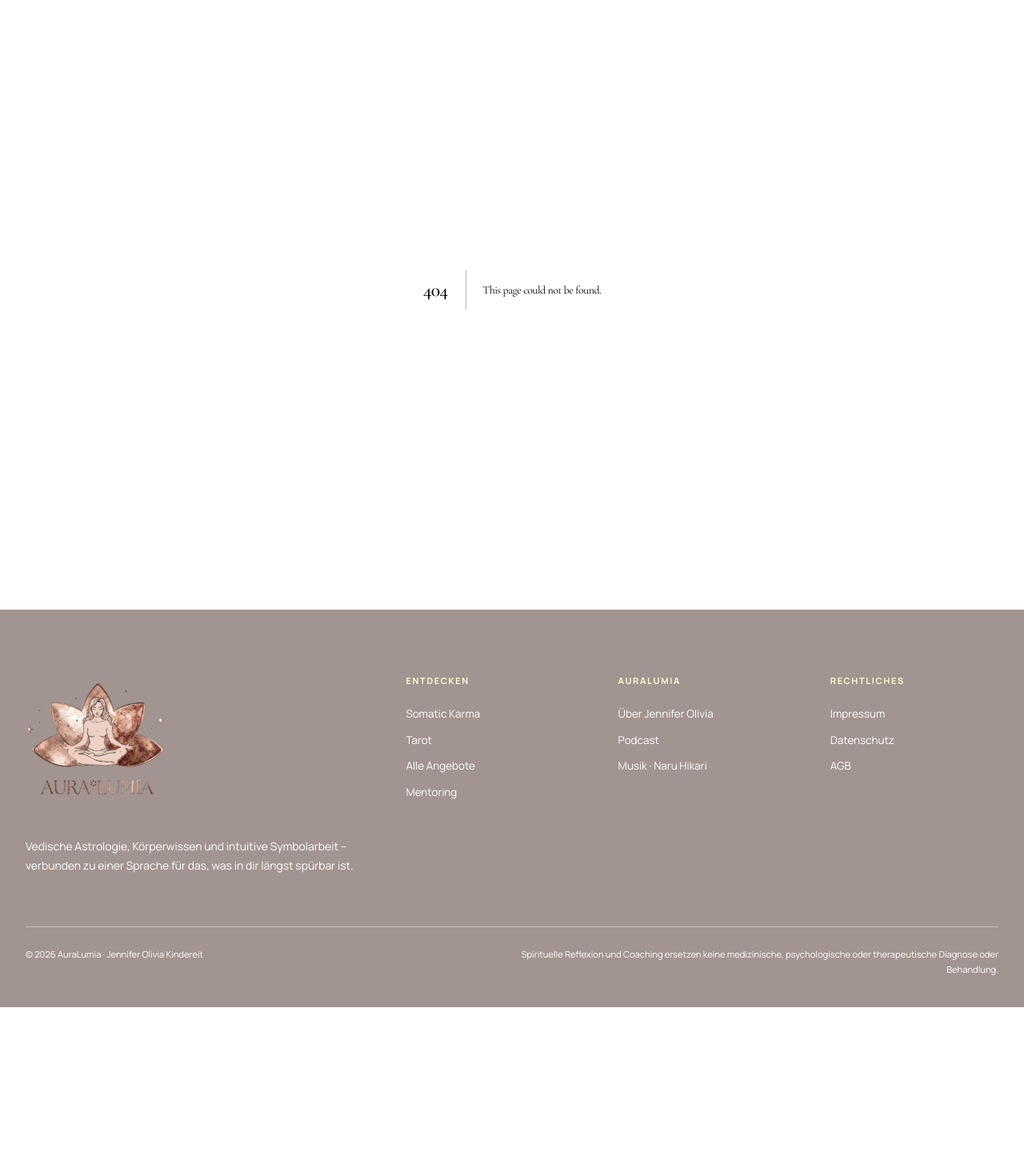
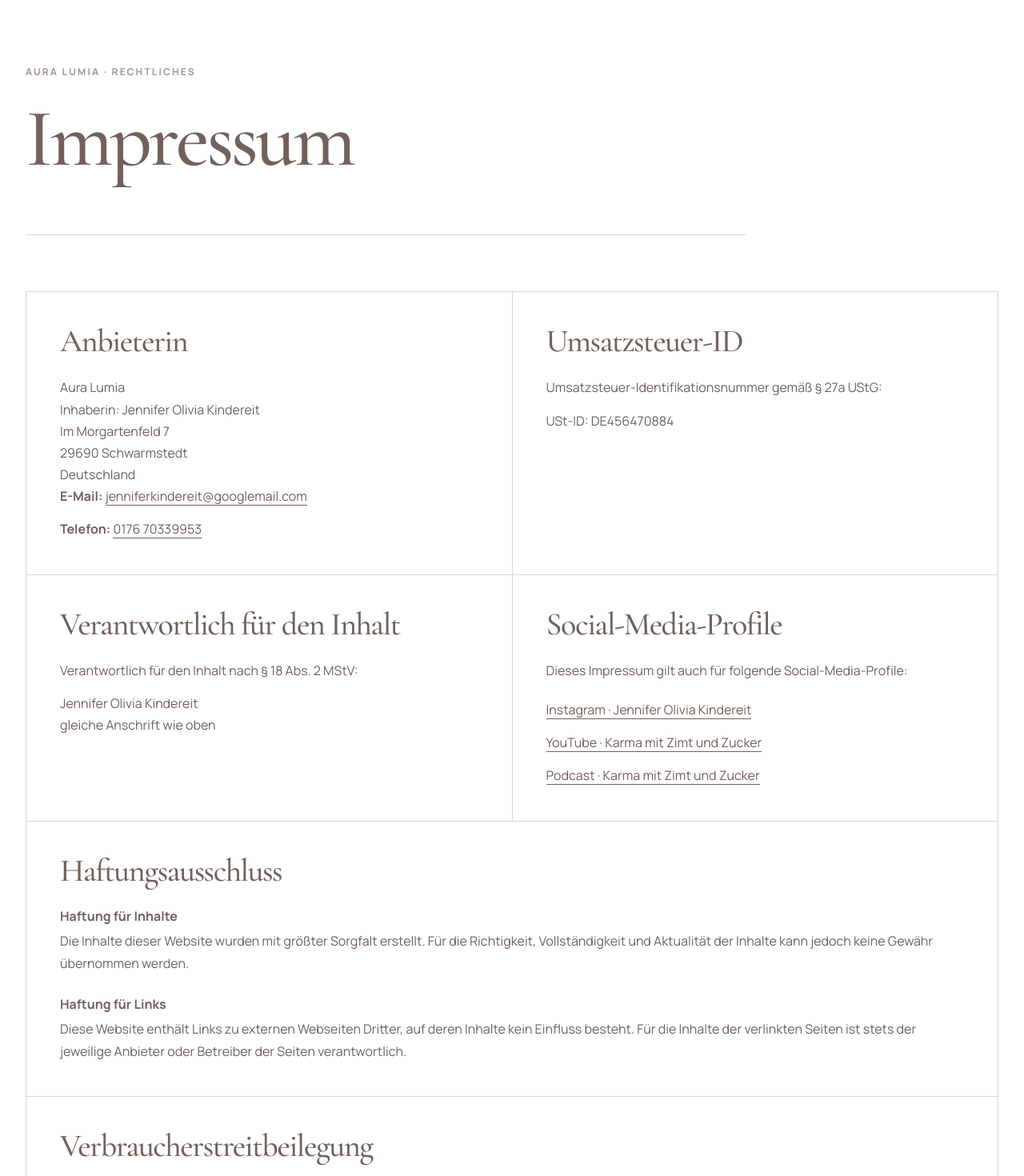
Before and after one commit to AuraLumiaTrix/auralumia-main-site, a Next.js app: page /impressum in a window 1280 px wide. Before the commit this address had no page. Shown: the part 120-1590 px from the top of the page at 80% size. Before the commit the page ends 1379 px from the top, so only its background shows below. Built offline with nearby package versions, Linux system fonts and the light colour scheme.

Commit message:
Add dedicated AuraLumia imprint page

```diff
--- a/app/globals.css
+++ b/app/globals.css
@@ -327,6 +327,21 @@ p { margin:0; }
 .footer-bottom { display:flex; justify-content:space-between; gap:50px; padding-block:24px 38px; border-top:1px solid rgba(255,255,255,.4); color:#fff; font-size:.7rem; }
 .footer-bottom span:last-child { max-width:620px; text-align:right; }
 
+.legal-page { padding-block:120px 150px; }
+.legal-header { max-width:900px; padding-bottom:70px; border-bottom:1px solid var(--line); }
+.legal-header h1 { font-size:clamp(4.5rem,8vw,8rem); }
+.legal-grid { display:grid; grid-template-columns:repeat(2,minmax(0,1fr)); gap:0; margin-top:70px; border-top:1px solid var(--line); border-left:1px solid var(--line); }
+.legal-grid section { min-width:0; padding:42px; border-right:1px solid var(--line); border-bottom:1px solid var(--line); }
+.legal-grid .legal-wide { grid-column:1/-1; }
+.legal-grid h2 { margin-bottom:25px; font-size:2.5rem; }
+.legal-grid h3 { margin-top:30px; font-family:var(--sans); font-size:1rem; font-weight:700; letter-spacing:0; }
+.legal-grid p,.legal-grid address { margin:0; color:var(--soft); font-style:normal; }
+.legal-grid p + p { margin-top:14px; }
+.legal-grid h3 + p { margin-top:10px; }
+.legal-grid a { border-bottom:1px solid currentColor; }
+.legal-grid ul { margin:22px 0 0; padding:0; list-style:none; }
+.legal-grid li + li { margin-top:14px; }
+
 @media (max-width:1050px) {
   .desktop-nav,.header-cta { display:none; }
   .site-header { grid-template-columns:1fr auto; padding-inline:28px; }
@@ -447,6 +462,11 @@ p { margin:0; }
   .footer-grid > div:last-child { grid-column:1/-1; }
   .footer-bottom { flex-direction:column; gap:12px; }
   .footer-bottom span:last-child { text-align:left; }
+  .legal-page { padding-block:85px 100px; }
+  .legal-header { padding-bottom:45px; }
+  .legal-grid { grid-template-columns:1fr; margin-top:45px; }
+  .legal-grid .legal-wide { grid-column:auto; }
+  .legal-grid section { padding:30px 24px; }
   .tarot-manifesto-grid { grid-template-columns:1fr; }
   .tarot-manifesto-grid > div { min-height:130px; align-items:center; padding:30px 0; border-right:0; border-bottom:1px solid rgba(255,255,255,.4); }
   .tarot-manifesto-grid > div:last-child { border-bottom:0; }
--- /dev/null
+++ b/app/impressum/page.tsx
@@ -0,0 +1,67 @@
+import type { Metadata } from "next";
+
+export const metadata: Metadata = {
+  title: "Impressum",
+  description: "Impressum und Anbieterkennzeichnung von Aura Lumia – Jennifer Olivia Kindereit.",
+};
+
+export default function ImpressumPage() {
+  return (
+    <main className="legal-page shell">
+      <header className="legal-header">
+        <p className="eyebrow">AURA LUMIA · RECHTLICHES</p>
+        <h1>Impressum</h1>
+      </header>
+
+      <div className="legal-grid">
+        <section>
+          <h2>Anbieterin</h2>
+          <address>
+            Aura Lumia<br />
+            Inhaberin: Jennifer Olivia Kindereit<br />
+            Im Morgartenfeld 7<br />
+            29690 Schwarmstedt<br />
+            Deutschland
+          </address>
+          <p><strong>E-Mail:</strong> <a href="mailto:jenniferkindereit@googlemail.com">jenniferkindereit@googlemail.com</a></p>
+          <p><strong>Telefon:</strong> <a href="tel:+4917670339953">0176 70339953</a></p>
+        </section>
+
+        <section>
+          <h2>Umsatzsteuer-ID</h2>
+          <p>Umsatzsteuer-Identifikationsnummer gemäß § 27a UStG:</p>
+          <p>USt-ID: DE456470884</p>
+        </section>
+
+        <section>
+          <h2>Verantwortlich für den Inhalt</h2>
+          <p>Verantwortlich für den Inhalt nach § 18 Abs. 2 MStV:</p>
+          <p>Jennifer Olivia Kindereit<br />gleiche Anschrift wie oben</p>
+        </section>
+
+        <section>
+          <h2>Social-Media-Profile</h2>
+          <p>Dieses Impressum gilt auch für folgende Social-Media-Profile:</p>
+          <ul>
+            <li><a href="https://www.instagram.com/jennifer_olivia_kindereit/" target="_blank" rel="noreferrer">Instagram · Jennifer Olivia Kindereit</a></li>
+            <li><a href="https://www.youtube.com/@Karma_mit_Zimt_und_Zucker" target="_blank" rel="noreferrer">YouTube · Karma mit Zimt und Zucker</a></li>
+            <li><a href="https://letscast.fm/sites/karma-mit-zimt-und-zucker-27a97918" target="_blank" rel="noreferrer">Podcast · Karma mit Zimt und Zucker</a></li>
+          </ul>
+        </section>
+
+        <section className="legal-wide">
+          <h2>Haftungsausschluss</h2>
+          <h3>Haftung für Inhalte</h3>
+          <p>Die Inhalte dieser Website wurden mit größter Sorgfalt erstellt. Für die Richtigkeit, Vollständigkeit und Aktualität der Inhalte kann jedoch keine Gewähr übernommen werden.</p>
+          <h3>Haftung für Links</h3>
+          <p>Diese Website enthält Links zu externen Webseiten Dritter, auf deren Inhalte kein Einfluss besteht. Für die Inhalte der verlinkten Seiten ist stets der jeweilige Anbieter oder Betreiber der Seiten verantwortlich.</p>
+        </section>
+
+        <section className="legal-wide">
+          <h2>Verbraucherstreitbeilegung</h2>
+          <p>Wir sind nicht bereit und nicht verpflichtet, an Streitbeilegungsverfahren vor einer Verbraucherschlichtungsstelle teilzunehmen.</p>
+        </section>
+      </div>
+    </main>
+  );
+}
--- a/components/site-footer.tsx
+++ b/components/site-footer.tsx
@@ -10,7 +10,7 @@ export function SiteFooter() {
         </div>
         <div><p className="footer-label">ENTDECKEN</p><Link href="/somatic-karma">Somatic Karma</Link><Link href="/tarot">Tarot</Link><Link href="/angebote">Alle Angebote</Link><Link href="/mentoring">Mentoring</Link></div>
         <div><p className="footer-label">AURALUMIA</p><Link href="/ueber-jennifer">Über Jennifer Olivia</Link><Link href="/podcast">Podcast</Link><Link href="/musik">Musik · Naru Hikari</Link></div>
-        <div><p className="footer-label">RECHTLICHES</p><a href="https://jenniferkindereit.wixsite.com/auralumia/impressum">Impressum</a><a href="https://jenniferkindereit.wixsite.com/auralumia/datenschutzerkl%C3%A4rung">Datenschutz</a><a href="https://jenniferkindereit.wixsite.com/auralumia/agbs">AGB</a></div>
+        <div><p className="footer-label">RECHTLICHES</p><Link href="/impressum">Impressum</Link><a href="https://jenniferkindereit.wixsite.com/auralumia/datenschutzerkl%C3%A4rung">Datenschutz</a><a href="https://jenniferkindereit.wixsite.com/auralumia/agbs">AGB</a></div>
       </div>
       <div className="shell footer-bottom"><span>© 2026 AuraLumia · Jennifer Olivia Kindereit</span><span>Spirituelle Reflexion und Coaching ersetzen keine medizinische, psychologische oder therapeutische Diagnose oder Behandlung.</span></div>
     </footer>
```
